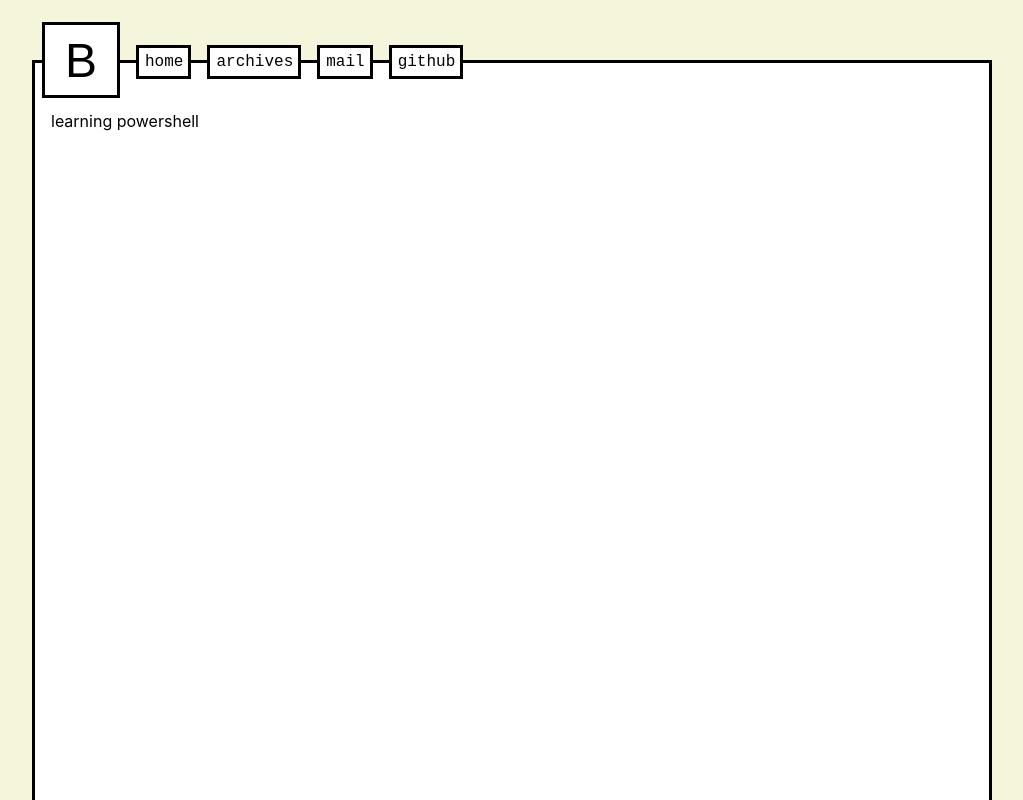
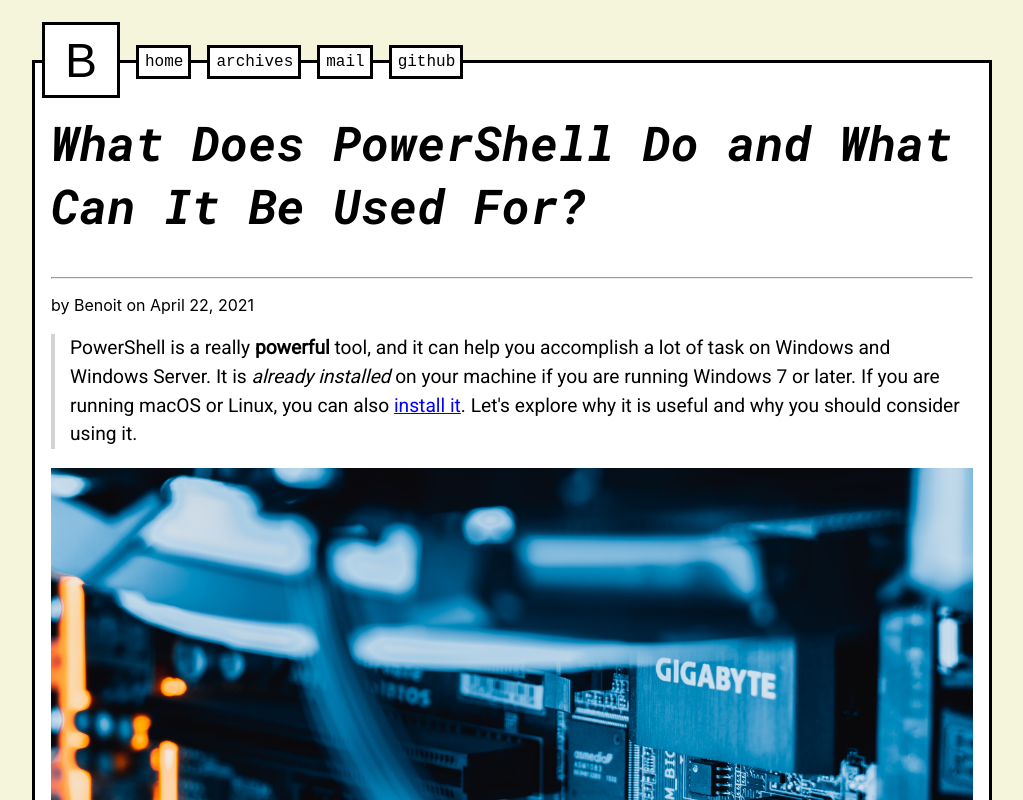
Before and after one commit to 0x750/blog, a Next.js app: page /posts/learning-powershell in a window 1280 px wide. Shown: the top 800 px of the page, without its empty margins (128-1151 px from the left). Built offline with nearby package versions, Linux system fonts and the light colour scheme.

Commit message:
testing optimized image deployment

```diff
--- a/components/Layout.js
+++ b/components/Layout.js
@@ -2,7 +2,7 @@ const Layout = ({children}) => {
 
 
     return (
-        <div style={{
+        <article style={{
             maxWidth: '960px',
             border: '3px solid black',
             margin: 'auto',
@@ -10,7 +10,7 @@ const Layout = ({children}) => {
             marginTop: '60px',
             padding: '3em 1em 3em 1em',
             minHeight: '2000px',
-        }}>{children}</div>
+        }}>{children}</article>
     )
 }
 
--- a/pages/posts/[slug].js
+++ b/pages/posts/[slug].js
@@ -1,5 +1,3 @@
-import Layout from "../../components/Layout"
-import dynamic from "next/dynamic"
 import Head from "next/head";
 
 const BlogPost = ({ slug, metadata }) => {
@@ -24,6 +22,7 @@ const getStaticPaths = async () => {
     return {
         paths: [
             { params: { slug: 'learning-powershell' } },
+            // { params: { slug: 'websocket-crypto' } },
         ],
         fallback: false
     }
@@ -34,7 +33,7 @@ const getStaticProps = async ({ params }) => {
     return {
         props: {
             slug: slug,
-            metadata : require(`../../posts/${slug}.js`).metadata
+            metadata: require(`../../posts/${slug}.js`).metadata
         }
     };
 }
--- a/posts/learning-powershell.js
+++ b/posts/learning-powershell.js
@@ -1,12 +1,40 @@
+import { default as basePostStyles } from "../styles/posts/BlogPost.module.css"
+
 import Layout from "../components/Layout";
 
+import Image from 'next/image'
+
 export const metadata = {
-    date: "22-04-2021",
-    title: "learning powershell"
+    date: "April 22, 2021",
+    title: "What Does PowerShell Do and What Can It Be Used For?",
+    author: "Benoit",
 }
 
 const LearningPowershell = () => {
-    return(<Layout>learning powershell</Layout>)
+
+    return (
+        <Layout>
+            <h1 className={basePostStyles.postTitle}>What Does PowerShell Do and What Can It Be Used For?</h1>
+            <hr />
+            <p>by {metadata.author} on {metadata.date}</p>
+            <p className={basePostStyles.subTitle}>
+                PowerShell is a really <strong>powerful</strong> tool, and it can help you
+                accomplish a lot of task on Windows and Windows Server. It is{" "}
+                <em>already installed</em> on your machine if you are running Windows 7 or
+                later. If you are running macOS or Linux, you can also{" "}
+                <a href="https://docs.microsoft.com/fr-fr/powershell/scripting/install/installing-powershell">
+                    install it
+                </a>
+                . Let's explore why it is useful and why you should consider using it.
+            </p>
+            <Image
+                src="/images/powershellHeader.jpg"
+                alt="Computer Image"
+                width={960}
+                height={960 * 2 / 3}
+            />
+        </Layout>
+    )
 }
 
 export default LearningPowershell;
--- /dev/null
+++ b/posts/websocket-crypto.js
@@ -0,0 +1,19 @@
+import styles from "../styles/posts/BlogPost.module.css"
+import Layout from "../components/Layout"
+
+export const metadata = {
+    date: '22-04-2021',
+    title: 'Understanding WebSocket with React and a cryptocurrency exchange API',
+}
+
+const WebSocketCrypto = () => {
+    return (
+        <Layout>
+            <h1 className={styles.posttitle}>Understanding WebSocket with React and a cryptocurrency exchange API</h1>
+            <p className={styles.subTitle}>Let's make a React component that retrieve data from a WebSocket server and see why it is useful.</p>
+            <hr />
+        </Layout>
+    )
+}
+
+export default WebSocketCrypto;
--- /dev/null
+++ b/styles/posts/BlogPost.module.css
@@ -0,0 +1,21 @@
+@import url('https://fonts.googleapis.com/css2?family=Roboto+Mono:ital,wght@1,700&display=swap');
+@import url('https://fonts.googleapis.com/css2?family=Roboto&display=swap');
+
+.postTitle {
+    font-family: 'Roboto Mono', monospace;
+    font-size: 3em;
+    margin-top: 0;
+}
+
+.subTitle {
+    font-family: 'Roboto', sans-serif;
+    border-left: 4px solid lightgrey;
+    line-height: 1.5em;
+    padding-left: 15px;
+    font-size: 1.2em;
+}
+
+.subTitle a {
+    color: blue;
+    text-decoration: underline;
+}
```
Also changed, not shown: public/images/powershellHeader.jpg (added).
